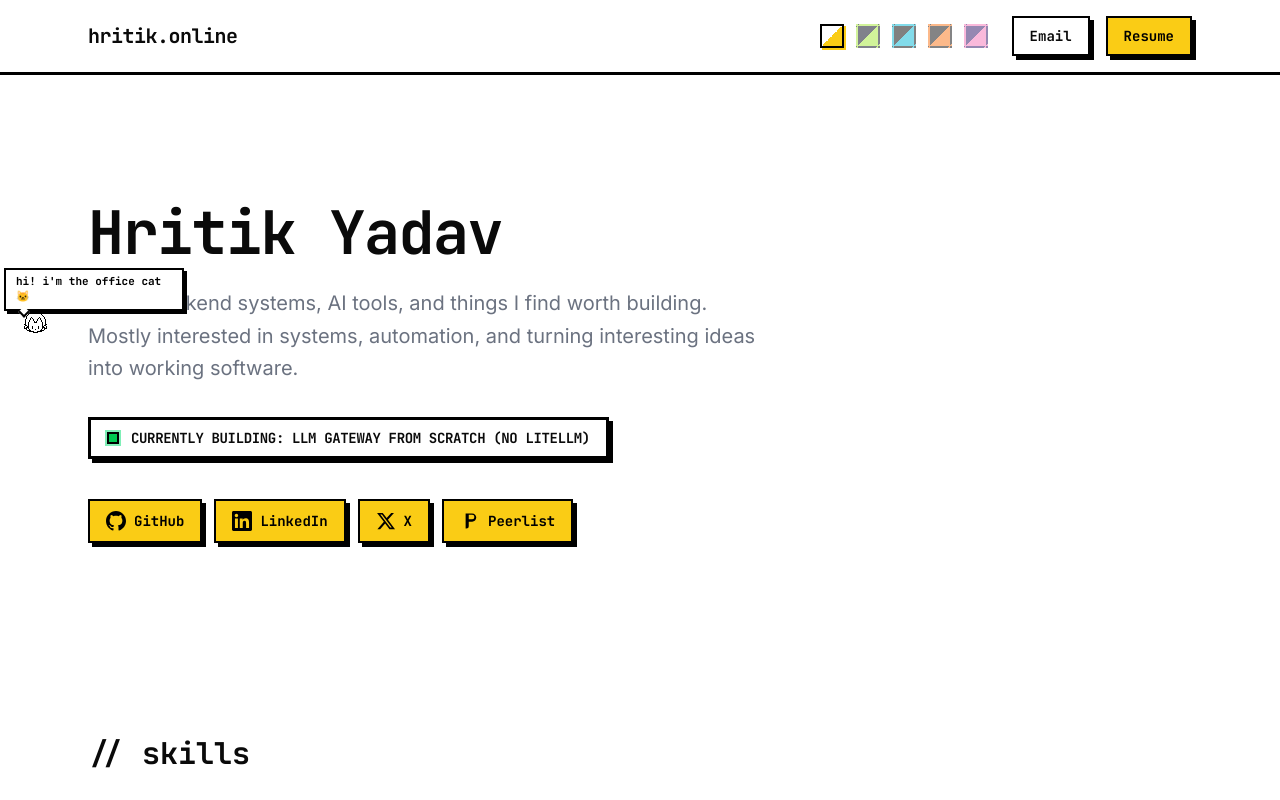
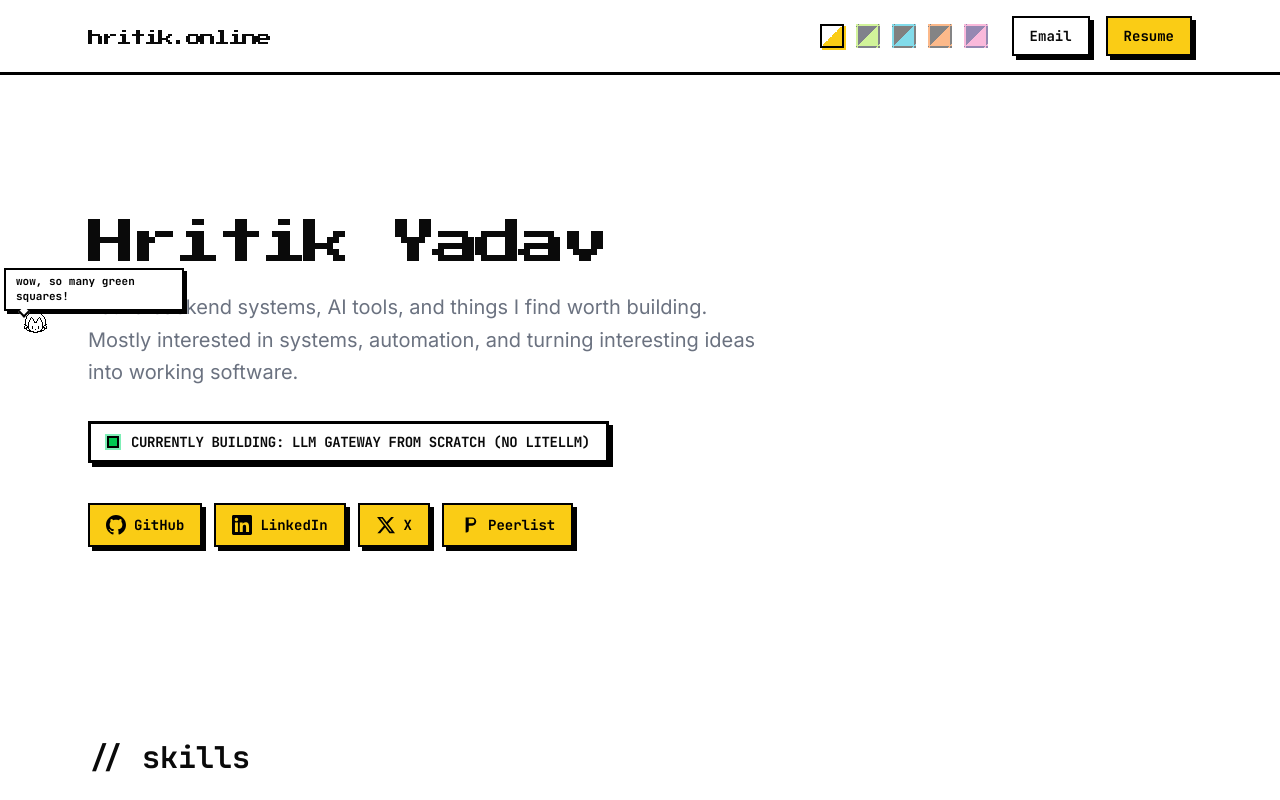
Before and after one commit to Hritik4722/protfolio, a Next.js app: page / in a window 1280 px wide. Shown: the top 800 px of the page. Built offline with nearby package versions, Linux system fonts and the light colour scheme; no server answers.

Commit message:
feat: use Press Start 2P pixel font for logo and name

```diff
--- a/src/app/globals.css
+++ b/src/app/globals.css
@@ -96,6 +96,7 @@
   --color-tag-bg: var(--tag-bg);
   --font-sans: var(--font-inter);
   --font-mono: var(--font-jetbrains-mono);
+  --font-pixel: var(--font-press-start-2p);
 }
 
 html {
--- a/src/app/layout.tsx
+++ b/src/app/layout.tsx
@@ -1,5 +1,5 @@
 import type { Metadata } from "next";
-import { Inter, JetBrains_Mono } from "next/font/google";
+import { Inter, JetBrains_Mono, Press_Start_2P } from "next/font/google";
 import Script from "next/script";
 import ThemeProvider from "@/components/ThemeProvider";
 import "./globals.css";
@@ -11,6 +11,12 @@ const inter = Inter({
 
 const jetbrainsMono = JetBrains_Mono({
   variable: "--font-jetbrains-mono",
+  subsets: ["latin"],
+});
+
+const pressStart2P = Press_Start_2P({
+  weight: "400",
+  variable: "--font-press-start-2p",
   subsets: ["latin"],
 });
 
@@ -64,7 +70,7 @@ export default function RootLayout({ children }: LayoutProps<"/">) {
   return (
     <html
       lang="en"
-      className={`${inter.variable} ${jetbrainsMono.variable} antialiased`}
+      className={`${inter.variable} ${jetbrainsMono.variable} ${pressStart2P.variable} antialiased`}
       suppressHydrationWarning
     >
       <body>
--- a/src/components/Hero.tsx
+++ b/src/components/Hero.tsx
@@ -40,7 +40,7 @@ export default function Hero() {
 
   return (
     <section className="max-w-6xl mx-auto px-4 sm:px-6 py-16 sm:py-24 md:py-32">
-      <h1 className="font-mono text-3xl sm:text-4xl md:text-6xl font-bold tracking-tight mb-4 sm:mb-6">
+      <h1 className="font-pixel text-3xl sm:text-4xl md:text-5xl tracking-[-3px] sm:tracking-[-4px] md:tracking-[-5px] mb-4 sm:mb-6 mt-4">
         Hritik Yadav
       </h1>
       <p className="font-sans text-base sm:text-lg md:text-xl text-muted max-w-2xl mb-6 sm:mb-8 leading-relaxed">
--- a/src/components/Nav.tsx
+++ b/src/components/Nav.tsx
@@ -12,7 +12,7 @@ export default function Nav() {
 
         {/* Top bar (Always visible) */}
         <div className="flex items-center justify-between w-full md:w-auto">
-          <a href="#" className="font-mono text-lg sm:text-xl font-bold tracking-tight">
+          <a href="#" className="font-pixel text-sm sm:text-base tracking-[-1.5px] sm:tracking-[-2px] mt-1">
             hritik.online
           </a>
 
```
